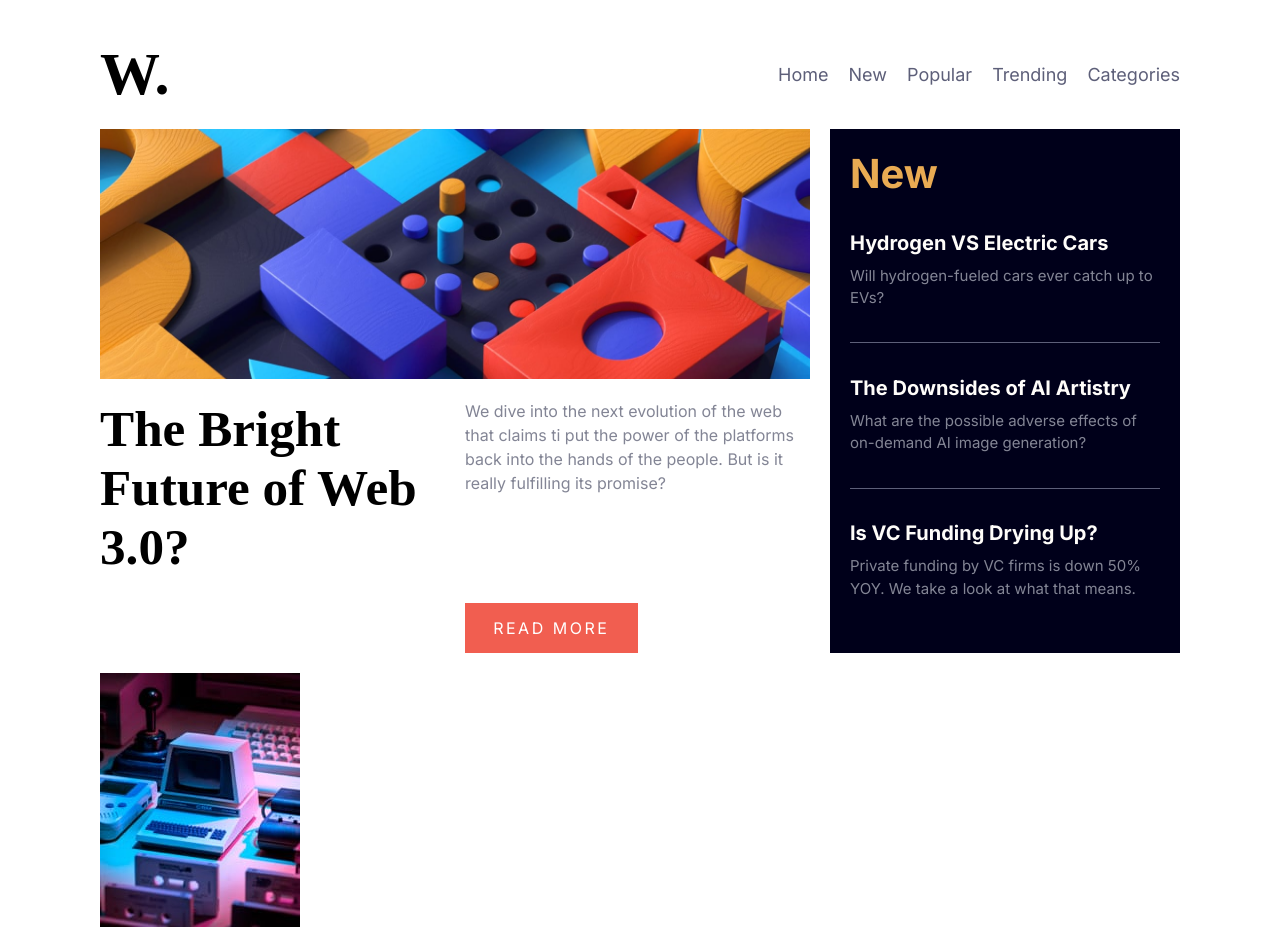
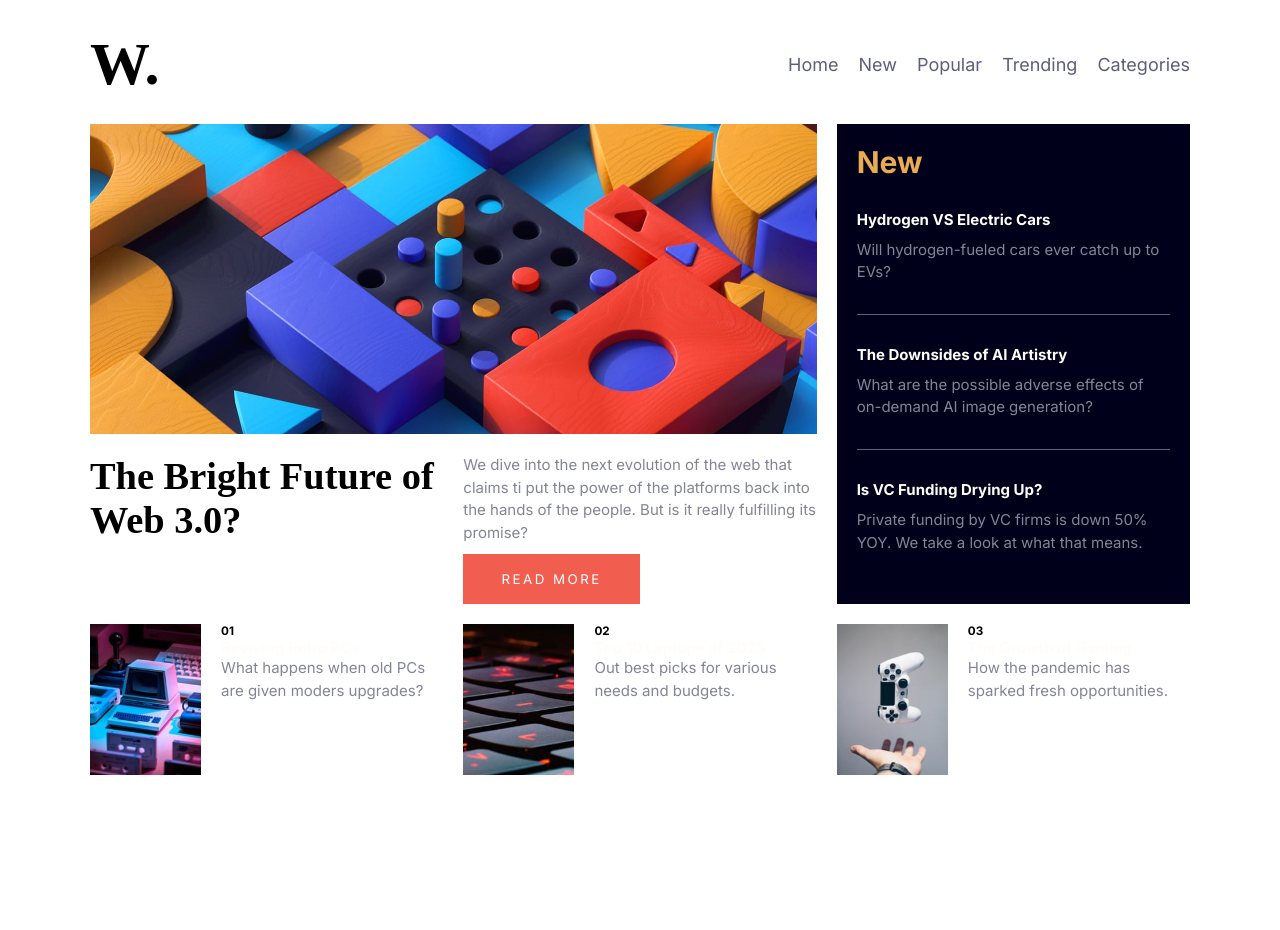
Before and after one commit to Scynes/100-days-of-frontend-code, a plain HTML site: page days/6/news-landing-page/index.html in a window 1280 px wide. After the commit the page ends 800 px from the top, so only its background shows below. Drawn offline with Linux system fonts and the light colour scheme.

Commit message:
day-6: added top articles

```diff
--- a/days/6/news-landing-page/css/style.css
+++ b/days/6/news-landing-page/css/style.css
@@ -125,14 +125,14 @@ h1 {
     font-family: initial;
 }
 
-h3 {
-    font-size: 4rem;
+h2 {
+    font-size: 3rem;
     color: var(--primary-orange-col);
 }
 
 h4 {
 
-    font-size: 2rem;
+    font-size: 1.5rem;
     color: var(--off-white-col);
 }
 
@@ -173,10 +173,10 @@ button.primary:hover {
 .content-container {
     display: grid;
     gap: 2rem;
-    padding: 4rem 10rem 10rem;
-    width: clamp(30rem, 100%, 100%);
+    padding: 2.5rem 5rem;
+    width: clamp(30rem, 100%, 120rem);
     height: clamp(30rem, 100%, 100%);
-    grid-template: auto auto 1fr 1fr / 1fr 1fr minmax(auto, 350px);
+    grid-template: auto auto auto auto / repeat(3, 1fr);
 }
 
 .nav-link {
@@ -202,20 +202,17 @@ button.primary:hover {
 }
 
 .featured-article > h1 {
-    font-size: clamp(4rem, 4vw, 6rem);
-}
-
-.featured-article > * > p, button.primary {
-    font-size: clamp(1.5rem, 1.25vw, 2.2rem);
+    font-size: clamp(3rem, 3vw, 4.5rem);
 }
 
 .featured-article-image {
-    max-height: 25rem;
+    height: 100%;
     min-width: 40rem;
     grid-column: span 2;
 }
 
 .featured-article-image > img {
+    height: 100%;
     object-fit: cover;
 }
 
@@ -227,14 +224,20 @@ button.primary:hover {
     background-color: var(--very-dark-blue-col);
 }
 
-.top-articles {
-    grid-column: span 3;
-}
+.top-article {
+    display: grid;
+    gap: 2rem;
+    max-width: 50rem;
+    grid-template-columns: 2fr 4fr;
 
-.top-article {
-    display: flex;
 }
 
 .top-article > .description {
-    flex-grow: 1;
+
 }
+
+.top-article > img {
+    width: 100%;
+    height: 100%;
+    object-fit: cover;
+}
--- a/days/6/news-landing-page/index.html
+++ b/days/6/news-landing-page/index.html
@@ -20,10 +20,10 @@
                 </nav>
             </header>
             <div class="featured-article-image">
-                <img class="width-full height-full" src="./images/image-web-3-desktop.jpg" alt="">
+                <img class="width-full" src="./images/image-web-3-desktop.jpg" alt="">
             </div>
             <div class="new-articles">
-                <h3>New</h3>
+                <h2>New</h2>
                 <div class="article">
                     <h4>Hydrogen VS Electric Cars</h4>
                     <p>Will hydrogen-fueled cars ever catch up to EVs?</p>
@@ -44,9 +44,28 @@
                     <button class="primary">READ MORE</button>
                 </div>
             </div>
-            <div class="top-articles">
-                <div class="top-article">
-                    <img src="./images/image-retro-pcs.jpg" alt="">
+            <div class="top-article">
+                <img src="./images/image-retro-pcs.jpg" alt="">
+                <div class="description">
+                    <h3>01</h3>
+                    <h4>Reviving Retro PCs</h4>
+                    <p>What happens when old PCs are given moders upgrades?</p>
+                </div>
+            </div>
+            <div class="top-article">
+                <img src="./images/image-top-laptops.jpg" alt="">
+                <div class="description">
+                    <h3>02</h3>
+                    <h4>Top 10 Laptops of 2023</h4>
+                    <p>Out best picks for various needs and budgets.</p>
+                </div>
+            </div>
+            <div class="top-article">
+                <img src="./images/image-gaming-growth.jpg" alt="">
+                <div class="description">
+                    <h3>03</h3>
+                    <h4>The Growth of Gaming</h4>
+                    <p>How the pandemic has sparked fresh opportunities.</p>
                 </div>
             </div>
         </div>
```
